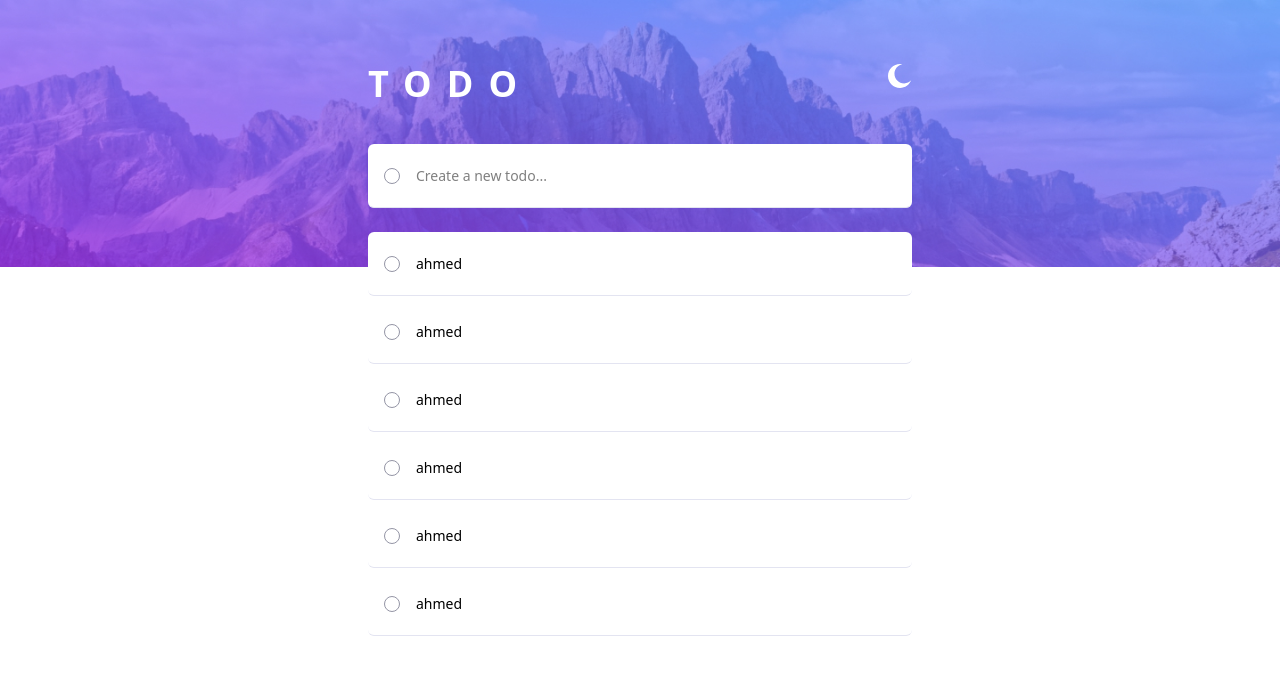
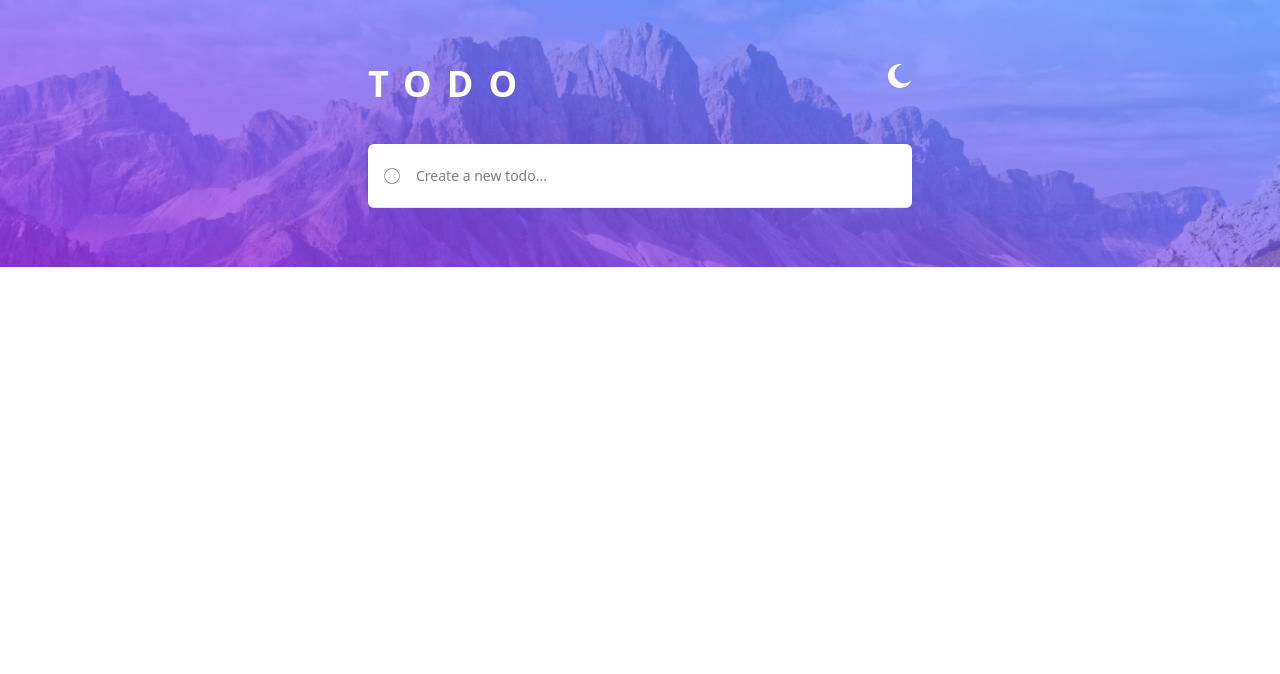
Before and after one commit to AhmedHesham303/Todo, a React (Vite) app: page / in a window 1280 px wide. Shown: the top 674 px of the page. Built offline with nearby package versions, Linux system fonts and the light colour scheme.

Commit message:
allow adding and deleting a todo

```diff
--- a/eslint.config.js
+++ b/eslint.config.js
@@ -1,29 +1,29 @@
-import js from '@eslint/js'
-import globals from 'globals'
-import reactHooks from 'eslint-plugin-react-hooks'
-import reactRefresh from 'eslint-plugin-react-refresh'
-import { defineConfig, globalIgnores } from 'eslint/config'
+import js from "@eslint/js";
+import globals from "globals";
+import reactHooks from "eslint-plugin-react-hooks";
+import reactRefresh from "eslint-plugin-react-refresh";
+import { defineConfig, globalIgnores } from "eslint/config";
 
 export default defineConfig([
-  globalIgnores(['dist']),
+  globalIgnores(["dist"]),
   {
-    files: ['**/*.{js,jsx}'],
+    files: ["**/*.{js,jsx}"],
     extends: [
       js.configs.recommended,
-      reactHooks.configs['recommended-latest'],
+      reactHooks.configs["recommended-latest"],
       reactRefresh.configs.vite,
     ],
     languageOptions: {
       ecmaVersion: 2020,
       globals: globals.browser,
       parserOptions: {
-        ecmaVersion: 'latest',
+        ecmaVersion: "latest",
         ecmaFeatures: { jsx: true },
-        sourceType: 'module',
+        sourceType: "module",
       },
     },
     rules: {
-      'no-unused-vars': ['error', { varsIgnorePattern: '^[A-Z_]' }],
+      "no-unused-vars": ["warn", { varsIgnorePattern: "^[A-Z_]" }],
     },
   },
-])
+]);
--- a/src/components/TodoRow.jsx
+++ b/src/components/TodoRow.jsx
@@ -1,8 +1,14 @@
-function TodoRow({ text = "ahmed" }) {
+function TodoRow({ text, deleteTodo }) {
   return (
-    <div className="flex items-center h-16 border-b border-[#E3E4F1] rounded-md mb-1 px-4 bg-white">
+    <div
+      className="flex items-center h-16 border-b border-[#E3E4F1] rounded-md mb-1 px-4 bg-white"
+      onClick={deleteTodo}
+    >
+      <div>
+        <div className="w-4 h-4 rounded-full border border-[#9495A5] mr-4"></div>
+        <div className="flex-1 bg-transparent outline-none text-sm">{text}</div>
+      </div>
       <div className="w-4 h-4 rounded-full border border-[#9495A5] mr-4"></div>
-      <div className="flex-1 bg-transparent outline-none text-sm">{text}</div>
     </div>
   );
 }
--- a/src/components/TodoRowHeader.jsx
+++ b/src/components/TodoRowHeader.jsx
@@ -1,10 +1,24 @@
-function TodoRowHeader() {
+import { useState } from "react";
+
+function TodoRowHeader({ addTodo }) {
+  const [inputValue, setValue] = useState("");
+
+  function handleKeyDown(e) {
+    if (e.key === "Enter") {
+      addTodo(inputValue);
+      setValue("");
+    }
+  }
+
   return (
     <div className="flex items-center h-16 border-b border-[#E3E4F1] rounded-md mb-6 px-4 bg-white">
       <div className="w-4 h-4 rounded-full border border-[#9495A5] mr-4"></div>
       <input
         className="flex-1 bg-transparent outline-none text-sm"
         placeholder="Create a new todo..."
+        value={inputValue}
+        onChange={(e) => setValue(e.target.value)}
+        onKeyDown={handleKeyDown}
       />
     </div>
   );
--- a/src/components/TodosList.jsx
+++ b/src/components/TodosList.jsx
@@ -1,16 +1,32 @@
+import { useState } from "react";
 import TodoRowHeader from "./TodoRowHeader";
 import TodoRow from "./TodoRow";
 
 function TodosList() {
+  const [todos, setTodos] = useState([]);
+  function addTodo(text) {
+    if (text.trim() === "") return;
+    setTodos((prev) => [...prev, { text }]);
+  }
+
+  function deleteTodo(indexToRemove) {
+    setTodos((prevTodos) =>
+      prevTodos.filter((_, index) => index !== indexToRemove)
+    );
+    console.log(`item number ${indexToRemove + 1} deleted`);
+    console.log(todos);
+  }
+
   return (
     <div className="w-full">
-      <TodoRowHeader />
-      <TodoRow />
-      <TodoRow />
-      <TodoRow />
-      <TodoRow />
-      <TodoRow />
-      <TodoRow />
+      <TodoRowHeader addTodo={addTodo} />
+      {todos.map((todo, index) => (
+        <TodoRow
+          key={index}
+          text={todo.text}
+          deleteTodo={() => deleteTodo(index)}
+        />
+      ))}
     </div>
   );
 }
--- a/src/index.css
+++ b/src/index.css
@@ -5,7 +5,7 @@
 }
 @layer base {
   body {
-    @apply bg-contain bg-no-repeat flex justify-center items-center;
+    @apply bg-cover bg-no-repeat flex justify-center items-center;
     background-image: url("/src/assets/background-img-light.jpg");
   }
   .dark body {
```
